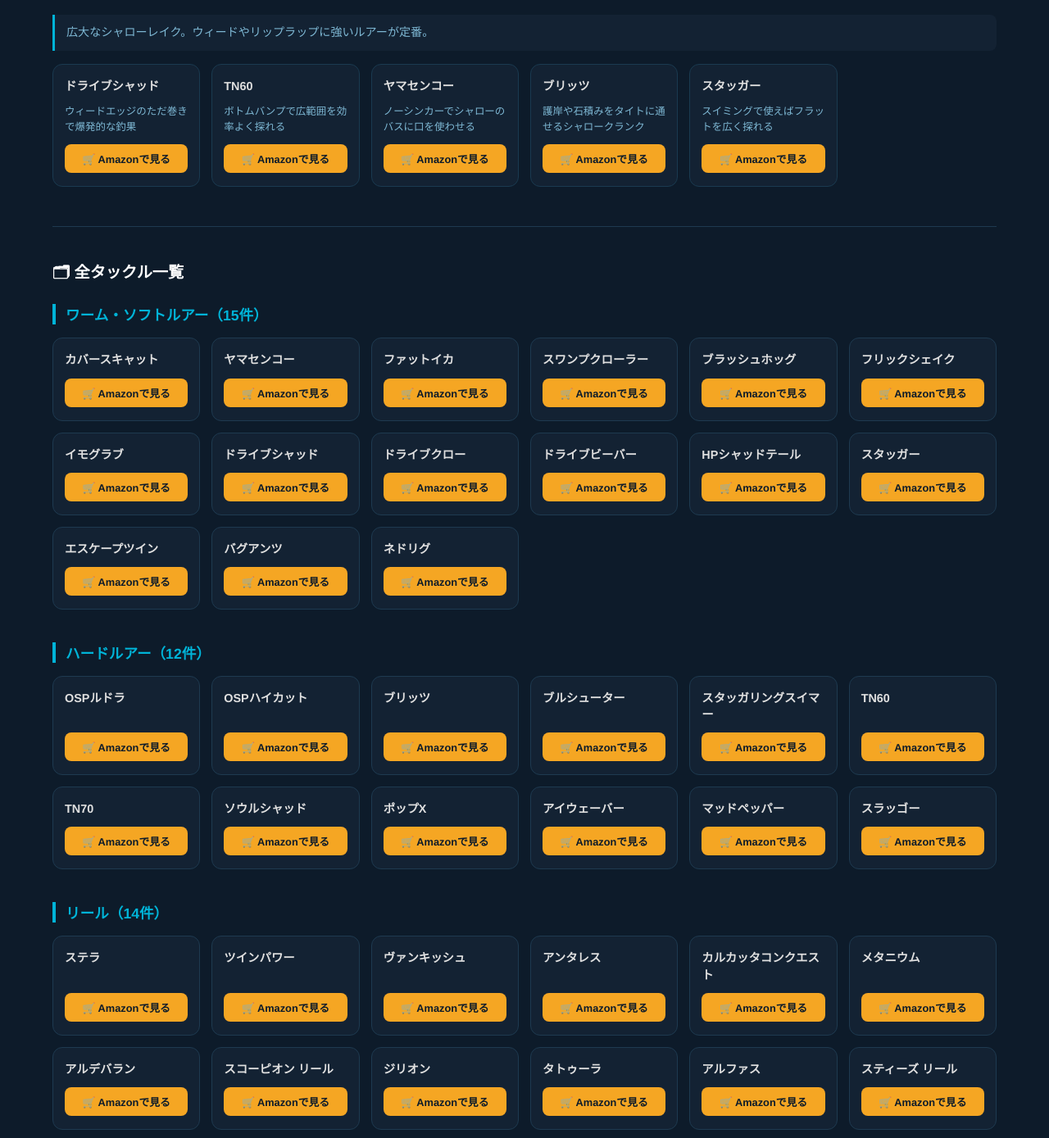
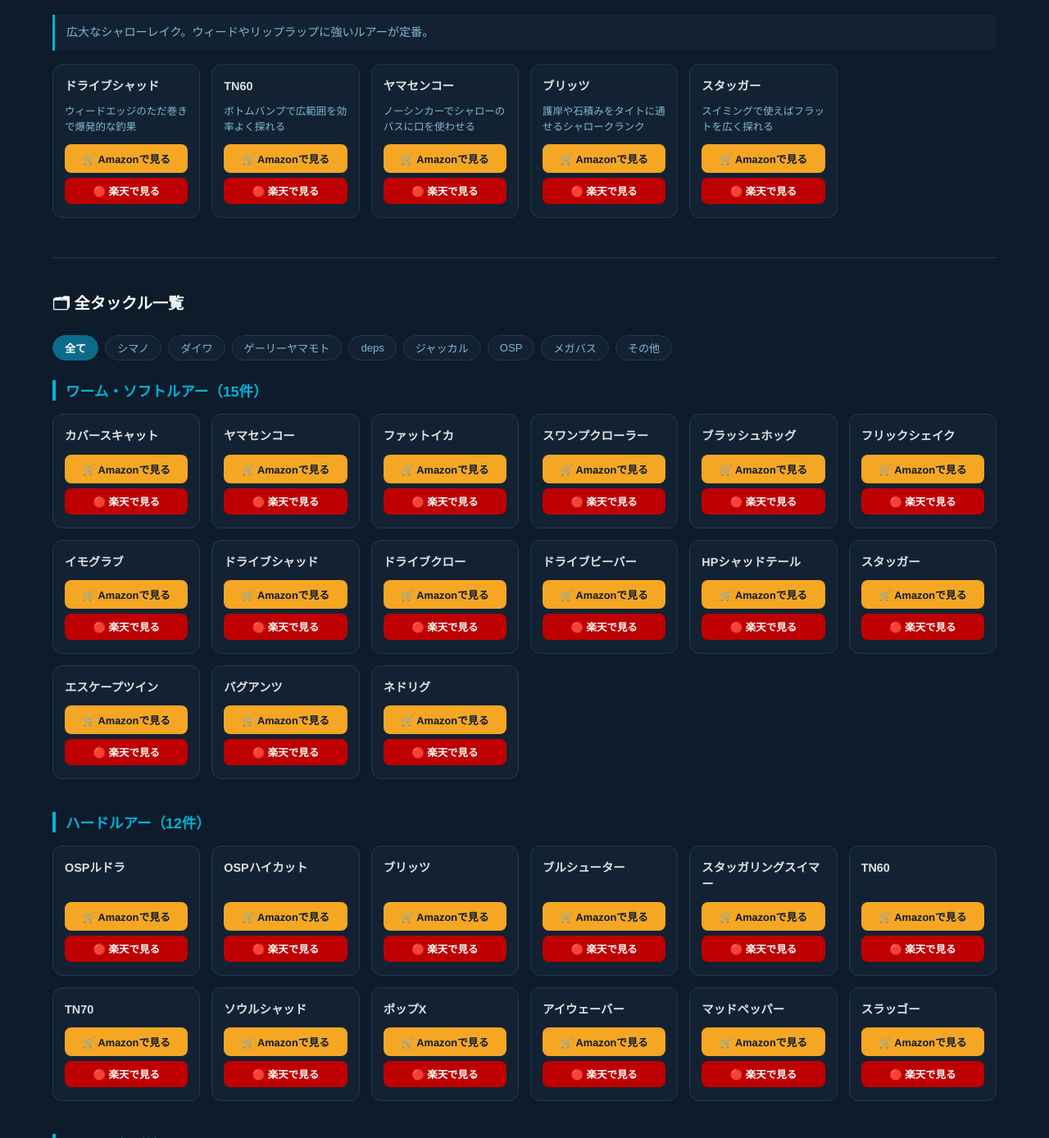
Before and after one commit to boomao-bass-fishing/bass-fishing-app, a Flask app: page /tackle in a window 1280 px wide. Shown: the part 436-1825 px from the top of the page at 82% size. Run offline with Flask 3, Linux system fonts and the light colour scheme; data that the repository does not hold is empty; some libraries are stand-ins or nearby versions.

Commit message:
feat: 3機能を同時追加
1. 釣果フォームのルアー入力に Amazon アフィリエイトリンクサジェスト
2. /tackle にブランド別フィルタリングボタン（シマノ/ダイワ等）
3. /tackle の全カードに楽天市場リンクを追加

Co-Authored-By: Claude Sonnet 4.6 <noreply@anthropic.com>

```diff
--- a/app.py
+++ b/app.py
@@ -230,6 +230,35 @@ def get_amazon_url(amazon_query):
     """Amazon検索URLを生成（アソシエイトタグ付き）"""
     q = urllib.parse.quote(amazon_query)
     return f"https://www.amazon.co.jp/s?k={q}&tag={AMAZON_ASSOCIATE_TAG}"
+
+def get_rakuten_url(amazon_query):
+    """楽天市場検索URLを生成"""
+    q = urllib.parse.quote(amazon_query)
+    return f"https://search.rakuten.co.jp/search/mall/{q}/"
+
+def detect_brand(amazon_query):
+    """amazon_queryからブランド名を判定"""
+    if "シマノ" in amazon_query: return "シマノ"
+    if "ダイワ" in amazon_query:  return "ダイワ"
+    if "ゲーリーヤマモト" in amazon_query: return "ゲーリーヤマモト"
+    if "deps" in amazon_query:    return "deps"
+    if "ジャッカル" in amazon_query: return "ジャッカル"
+    if "OSP" in amazon_query:     return "OSP"
+    if "メガバス" in amazon_query: return "メガバス"
+    if "レイドジャパン" in amazon_query: return "レイドジャパン"
+    if "イマカツ" in amazon_query: return "イマカツ"
+    if "ガンクラフト" in amazon_query: return "ガンクラフト"
+    if "一誠" in amazon_query:    return "一誠"
+    return "その他"
+
+def make_product(display_name, amazon_query):
+    """アフィリエイトリンク付き商品dictを生成"""
+    return {
+        "display_name": display_name,
+        "url":          get_amazon_url(amazon_query),
+        "rakuten_url":  get_rakuten_url(amazon_query),
+        "brand":        detect_brand(amazon_query),
+    }
 
 
 def get_full_tackle_dict():
@@ -822,12 +851,12 @@ def tackle_list():
         chunk = builtin[start:end]
         categories.append({
             "label": label,
-            "products": [{"display_name": dn, "url": get_amazon_url(aq)} for _, dn, aq in chunk],
+            "products": [make_product(dn, aq) for _, dn, aq in chunk],
         })
     if db_rows:
         categories.append({
             "label": "その他・注目ルアー",
-            "products": [{"display_name": r["display_name"], "url": get_amazon_url(r["amazon_query"])} for r in db_rows],
+            "products": [make_product(r["display_name"], r["amazon_query"]) for r in db_rows],
         })
 
     total = sum(len(c["products"]) for c in categories)
@@ -879,14 +908,14 @@ def tackle_list():
     ]
 
     # フルタックル辞書でAmazon URLを引く
-    full_dict = {kw: get_amazon_url(aq) for kw, _, aq in get_full_tackle_dict()}
+    full_dict = {kw: aq for kw, _, aq in get_full_tackle_dict()}
     field_tabs = []
     for field_name, field_desc, tackle_list in FIELD_TACKLE_MAP:
         field_tabs.append({
             "name": field_name,
             "desc": field_desc,
             "products": [
-                {"display_name": kw, "url": full_dict.get(kw, get_amazon_url(kw)), "reason": reason}
+                {**make_product(kw, full_dict[kw]), "reason": reason}
                 for kw, reason in tackle_list
                 if kw in full_dict
             ],
@@ -915,7 +944,14 @@ def index():
     # 初回ロード時はYouTube APIを呼ばない（クォータ節約）
     # 動画はタブクリック時に /api/field/<name> で遅延取得
     field_data = build_field_data(include_videos=False)
-    return render_template("index.html", field_data=field_data, catches=catches, visit_stats=visit_stats)
+    # ルアー入力サジェスト用タックルデータ（JSON）
+    tackle_js = json.dumps(
+        [{"kw": kw, "name": dn, "url": get_amazon_url(aq)}
+         for kw, dn, aq in get_full_tackle_dict()],
+        ensure_ascii=False
+    )
+    return render_template("index.html", field_data=field_data, catches=catches,
+                           visit_stats=visit_stats, tackle_js=tackle_js)
 
 
 if __name__ == "__main__":
--- a/templates/tackle.html
+++ b/templates/tackle.html
@@ -117,6 +117,41 @@
     }
     .amazon-btn:hover { background: #f7bc55; }
     .amazon-btn::before { content: "🛒 "; }
+    .rakuten-btn {
+      display: block;
+      background: #bf0000;
+      color: #fff;
+      text-decoration: none;
+      text-align: center;
+      border-radius: 8px;
+      padding: 7px 0;
+      font-size: 0.78rem;
+      font-weight: 700;
+      transition: background 0.2s;
+    }
+    .rakuten-btn:hover { background: #e00; }
+    .rakuten-btn::before { content: "🔴 "; }
+    .btn-group { display: flex; flex-direction: column; gap: 6px; margin-top: auto; }
+    /* ブランドフィルター */
+    .brand-filter {
+      display: flex;
+      flex-wrap: wrap;
+      gap: 8px;
+      margin-bottom: 24px;
+    }
+    .brand-btn {
+      background: #132233;
+      border: 1px solid #1e3a50;
+      color: #7eb8d4;
+      border-radius: 20px;
+      padding: 5px 14px;
+      font-size: 0.82rem;
+      cursor: pointer;
+      transition: all 0.2s;
+    }
+    .brand-btn:hover { border-color: #00b4d8; color: #00b4d8; }
+    .brand-btn.active { background: #0d6b8a; color: #fff; border-color: #0d6b8a; font-weight: 700; }
+    .tackle-card.hidden { display: none; }
     footer {
       text-align: center;
       padding: 24px;
@@ -211,7 +246,10 @@
           <div class="tackle-card field-card">
             <div class="tackle-name">{{ item.display_name }}</div>
             <div class="tackle-reason">{{ item.reason }}</div>
-            <a class="amazon-btn" href="{{ item.url }}" target="_blank" rel="noopener noreferrer">Amazonで見る</a>
+            <div class="btn-group">
+              <a class="amazon-btn" href="{{ item.url }}" target="_blank" rel="noopener noreferrer">Amazonで見る</a>
+              <a class="rakuten-btn" href="{{ item.rakuten_url }}" target="_blank" rel="noopener noreferrer">楽天で見る</a>
+            </div>
           </div>
           {% endfor %}
         </div>
@@ -223,14 +261,28 @@
 
     <!-- 全アイテム -->
     <h2 class="section-title">🗂 全タックル一覧</h2>
+    <div class="brand-filter">
+      <button class="brand-btn active" onclick="filterBrand('全て', this)">全て</button>
+      <button class="brand-btn" onclick="filterBrand('シマノ', this)">シマノ</button>
+      <button class="brand-btn" onclick="filterBrand('ダイワ', this)">ダイワ</button>
+      <button class="brand-btn" onclick="filterBrand('ゲーリーヤマモト', this)">ゲーリーヤマモト</button>
+      <button class="brand-btn" onclick="filterBrand('deps', this)">deps</button>
+      <button class="brand-btn" onclick="filterBrand('ジャッカル', this)">ジャッカル</button>
+      <button class="brand-btn" onclick="filterBrand('OSP', this)">OSP</button>
+      <button class="brand-btn" onclick="filterBrand('メガバス', this)">メガバス</button>
+      <button class="brand-btn" onclick="filterBrand('その他', this)">その他</button>
+    </div>
     {% for cat in categories %}
-    <section class="category-section">
+    <section class="category-section" data-cat="{{ cat.label }}">
       <h2>{{ cat.label }}（{{ cat.products | length }}件）</h2>
       <div class="tackle-grid">
         {% for item in cat.products %}
-        <div class="tackle-card">
+        <div class="tackle-card" data-brand="{{ item.brand }}">
           <div class="tackle-name">{{ item.display_name }}</div>
-          <a class="amazon-btn" href="{{ item.url }}" target="_blank" rel="noopener noreferrer">Amazonで見る</a>
+          <div class="btn-group">
+            <a class="amazon-btn" href="{{ item.url }}" target="_blank" rel="noopener noreferrer">Amazonで見る</a>
+            <a class="rakuten-btn" href="{{ item.rakuten_url }}" target="_blank" rel="noopener noreferrer">楽天で見る</a>
+          </div>
         </div>
         {% endfor %}
       </div>
@@ -245,6 +297,14 @@
       btn.classList.add('active');
       document.getElementById(targetId).style.display = 'block';
     }
+
+    function filterBrand(brand, btn) {
+      document.querySelectorAll('.brand-btn').forEach(b => b.classList.remove('active'));
+      btn.classList.add('active');
+      document.querySelectorAll('.tackle-card[data-brand]').forEach(card => {
+        card.classList.toggle('hidden', brand !== '全て' && card.dataset.brand !== brand);
+      });
+    }
   </script>
 
   <footer>
```
Also changed, not shown: templates/index.html (+45 -1 lines).
